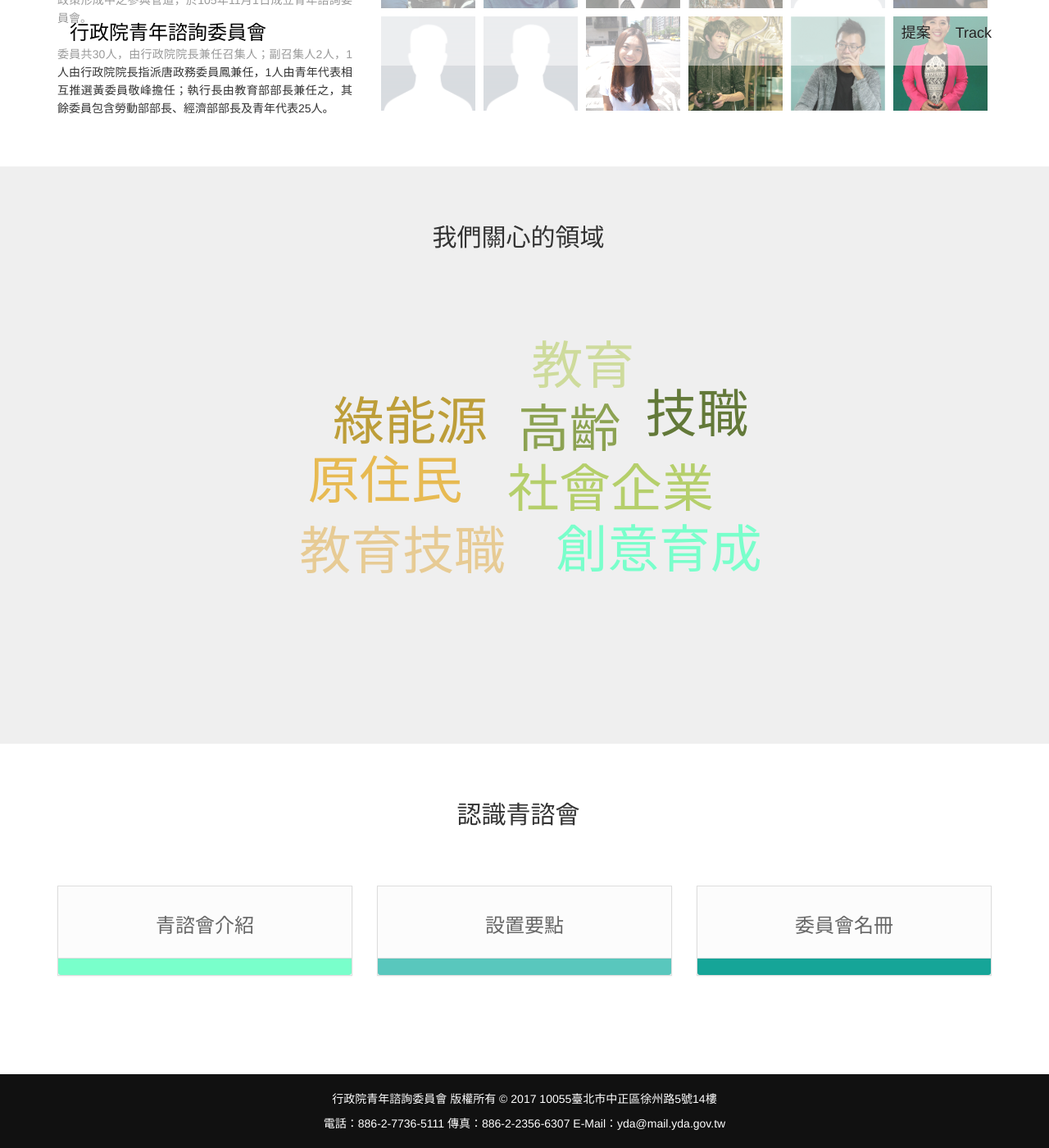
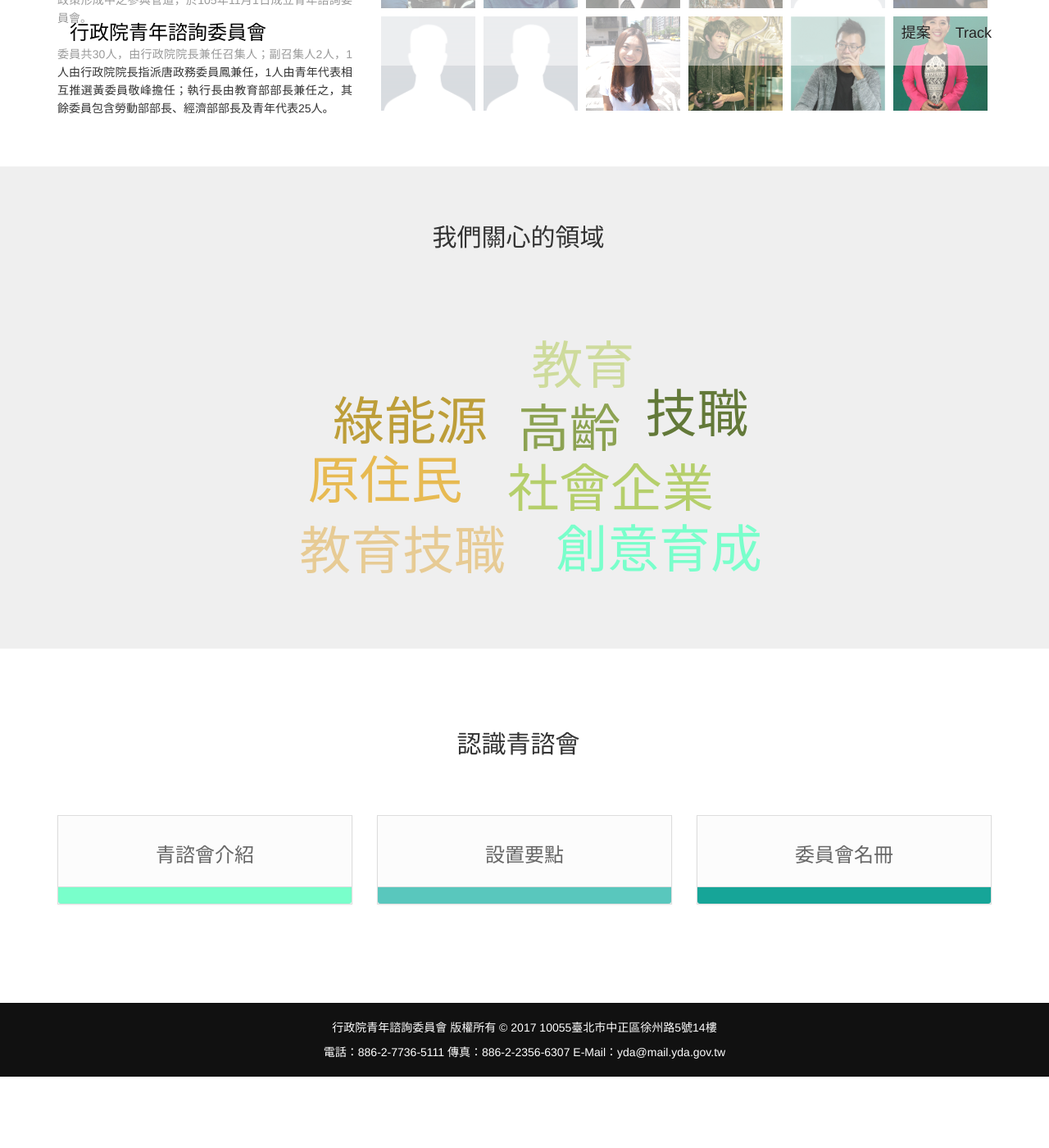
Before and after one commit to mark19891107/youth-concil, a Jekyll site: the page built from index.html, in a window 1280 px wide and 1400 px high, scrolled down 585 px. Shown: the whole window at 82% size. Built offline with Jekyll 4.4.1, drawn with Linux system fonts in a browser that asks for light colours; nearby versions of some CDN libraries; after the commit the page ends 1898 px from its top, so only the background shows below that.

Commit message:
update word cloud

```diff
--- a/_includes/home/fields.html
+++ b/_includes/home/fields.html
@@ -5,7 +5,7 @@
                 <span>我們關心的領域</span>
             </h2>
             <div id="cloudtag">
-                <svg preserveAspectRatio="xMinYMin meet" viewBox="0 0 900 600" class="bubble">
+                <svg preserveAspectRatio="xMinYMin meet" viewBox="0 0 900 450" class="bubble">
                     <g transform="translate(480,300)scale(1.0105262994766235,1.0105262994766235)">
                         <text text-anchor="middle" transform="translate(238,-117)" style="font-size: 80px; font-family: Impact; fill: rgb(99, 121, 57);">技職</text>
                         <text text-anchor="middle" transform="translate(40,-95)" style="font-size: 80px; font-family: Impact; fill: rgb(140, 162, 82);">高齡</text>
--- a/css/home/fields.scss
+++ b/css/home/fields.scss
@@ -2,7 +2,7 @@
 ---
 .fields{
     background-color: #efefef;
-
+    margin-bottom: 50px;
     .headline{
         text-align: center;
 
```
